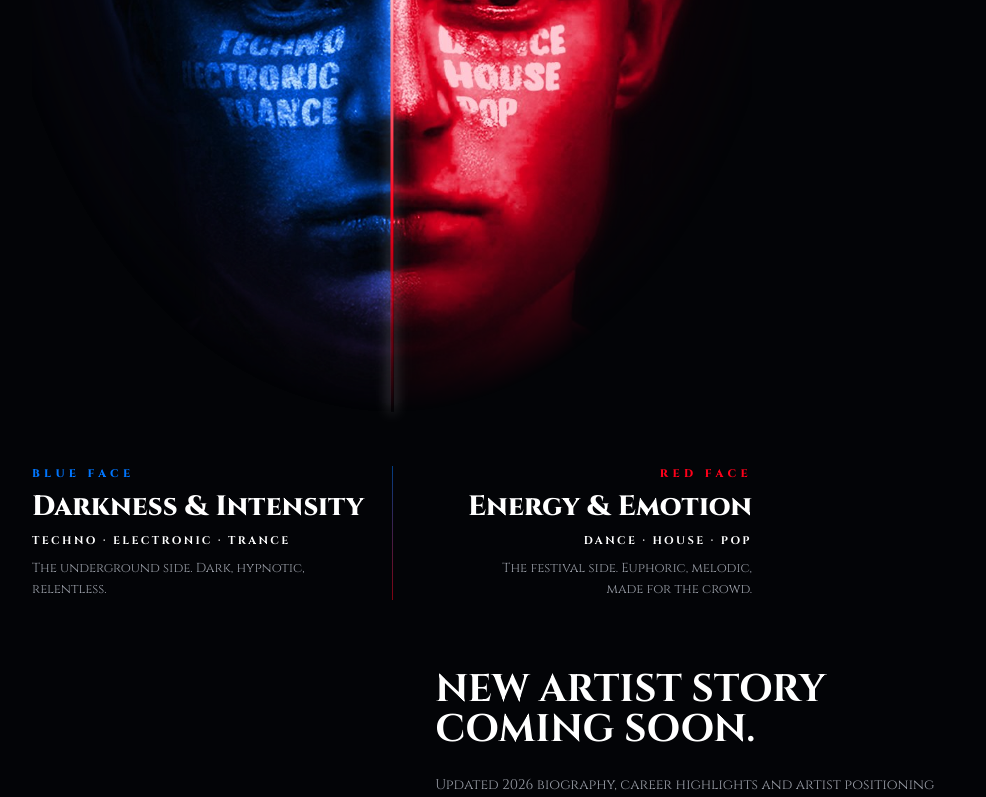
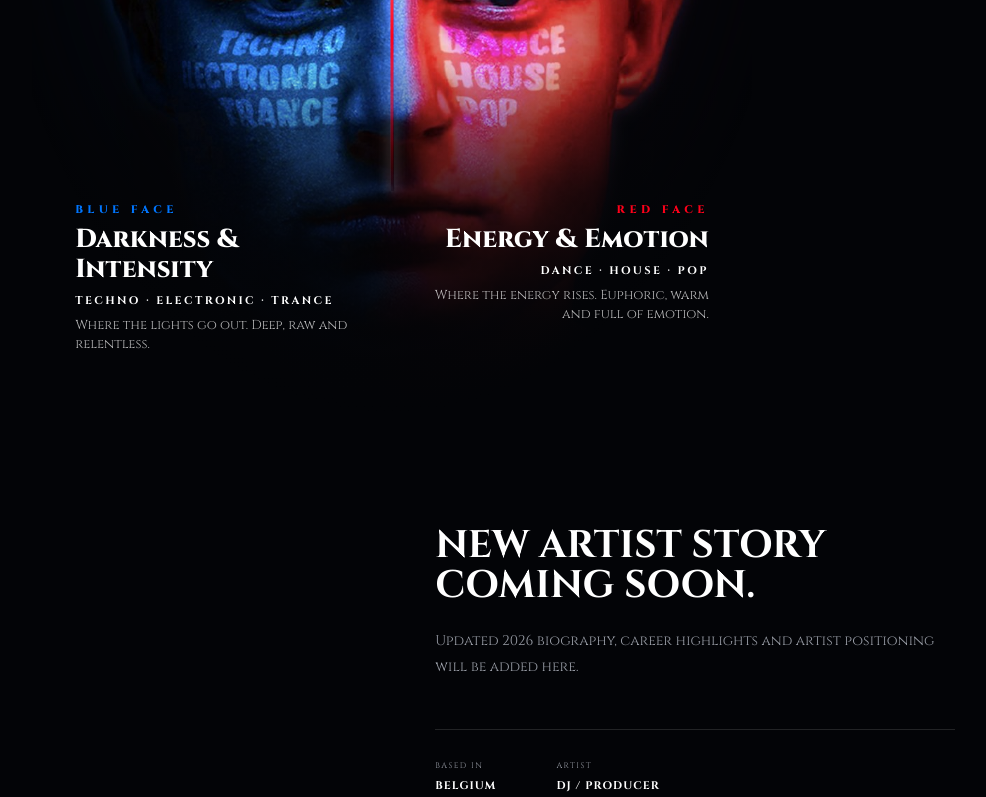
Before and after one commit to DieterTML/Di-tro-pitch-platform, a React (Vite) app: page / in a window 1280 px wide. Shown: the part 1690-2487 px from the top of the page, without its empty margins (248-1234 px from the left). Built offline with nearby package versions, Linux system fonts and the light colour scheme.

Commit message:
Fix 2 faces

```diff
--- a/src/components/TwoFaces.jsx
+++ b/src/components/TwoFaces.jsx
@@ -7,15 +7,13 @@ const MAX = 94;
 
 const clamp = (value) => Math.min(MAX, Math.max(MIN, value));
 
-// 1 while a face is at least half the picture, fading to 0.35 as the
-// other face takes over
-const emphasis = (share) =>
-  share >= 50 ? 1 : 0.35 + 0.65 * Math.max(0, (share - MIN) / (50 - MIN));
+// 0 in the middle, 1 when that face has taken over completely
+const takeover = (share) => Math.max(0, (share - 50) / (MAX - 50));
 
 function TwoFaces() {
   const { intro, images, faces } = artistData.twoFaces;
 
-  // how much of the picture the blue face covers, in percent
+  // where the line sits, in percent from the left (= share of the blue face)
   const [split, setSplit] = useState(50);
   const frameRef = useRef(null);
   const dragging = useRef(false);
@@ -53,7 +51,8 @@ function TwoFaces() {
     }
   };
 
-  const share = { blue: split, red: 100 - split };
+  const blue = takeover(split);
+  const red = takeover(100 - split);
 
   return (
     <div className="two-faces">
@@ -63,7 +62,11 @@ function TwoFaces() {
       <div
         className="two-faces-frame"
         ref={frameRef}
-        style={{ "--split": `${split}%` }}
+        style={{
+          "--split": `${split}%`,
+          "--blue-strength": blue,
+          "--red-strength": red,
+        }}
         onPointerDown={handlePointerDown}
         onPointerMove={handlePointerMove}
         onPointerUp={stopDragging}
@@ -71,17 +74,27 @@ function TwoFaces() {
       >
         <img
           className="two-faces-image"
-          src={images.red}
-          alt="Diètro, half lit red with Dance, House and Pop projected on his face"
+          src={images.base}
+          alt="Diètro, half lit blue and half lit red, with his genres projected on his face"
           draggable="false"
         />
 
+        {/* colour washes that flow in from the side you drag toward */}
         <img
-          className="two-faces-image two-faces-image-blue"
+          className="two-faces-image two-faces-wash two-faces-wash-blue"
           src={images.blue}
-          alt="Diètro, half lit blue with Techno, Electronic and Trance projected on his face"
+          alt=""
           draggable="false"
         />
+        <img
+          className="two-faces-image two-faces-wash two-faces-wash-red"
+          src={images.red}
+          alt=""
+          draggable="false"
+        />
+
+        {/* black fade from the lips down, so the text reads clearly */}
+        <div className="two-faces-shade" />
 
         <div
           className="two-faces-handle"
@@ -99,14 +112,13 @@ function TwoFaces() {
             <ChevronRight size={18} />
           </span>
         </div>
-      </div>
 
-      <div className="two-faces-captions">
         {faces.map((face) => (
           <div
             className={`face-caption face-caption-${face.side}`}
             key={face.side}
-            style={{ opacity: emphasis(share[face.side]) }}
+            // the face you drag away from steps back
+            style={{ opacity: 1 - 0.6 * (face.side === "blue" ? red : blue) }}
           >
             <span className="face-caption-name">{face.name}</span>
             <strong>{face.mood}</strong>
--- a/src/data/artistData.js
+++ b/src/data/artistData.js
@@ -14,8 +14,9 @@ export const artistData = {
   // ones projected onto the face in the photo; blue is the left of the
   // face, red the right.
   twoFaces: {
-    intro: "Two musical identities. One artist.",
+    intro: "One person, two identities",
     images: {
+      base: "/media/two-faces/2-faces.jpg",
       blue: "/media/two-faces/2-faces-blue.jpg",
       red: "/media/two-faces/2-faces-red.jpg",
     },
@@ -25,14 +26,14 @@ export const artistData = {
         name: "BLUE FACE",
         mood: "Darkness & Intensity",
         genres: ["Techno", "Electronic", "Trance"],
-        line: "The underground side. Dark, hypnotic, relentless.",
+        line: "Where the lights go out. Deep, raw and relentless.",
       },
       {
         side: "red",
         name: "RED FACE",
         mood: "Energy & Emotion",
         genres: ["Dance", "House", "Pop"],
-        line: "The festival side. Euphoric, melodic, made for the crowd.",
+        line: "Where the energy rises. Euphoric, warm and full of emotion.",
       },
     ],
   },
--- a/src/styles.css
+++ b/src/styles.css
@@ -591,16 +591,68 @@ a {
   );
 }
 
-.two-faces-image-blue {
-  clip-path: inset(0 calc(100% - var(--split)) 0 0);
+/* the washes: the original lighting stays, and the face you drag toward
+   flows in over it with a wide soft edge that trails the line */
+.two-faces-wash {
+  --edge: radial-gradient(
+    ellipse 56% 52% at 50% 44%,
+    black 68%,
+    transparent 100%
+  );
+
+  -webkit-mask-composite: source-in;
+  mask-composite: intersect;
+}
+
+.two-faces-wash-blue {
+  --flow: linear-gradient(
+    90deg,
+    black calc(var(--split) - 35%),
+    transparent calc(var(--split) + 8%)
+  );
+
+  -webkit-mask-image: var(--flow), var(--edge);
+  mask-image: var(--flow), var(--edge);
+
+  opacity: calc(var(--blue-strength) * 0.7);
+}
+
+.two-faces-wash-red {
+  --flow: linear-gradient(
+    90deg,
+    transparent calc(var(--split) - 8%),
+    black calc(var(--split) + 35%)
+  );
+
+  -webkit-mask-image: var(--flow), var(--edge);
+  mask-image: var(--flow), var(--edge);
+
+  opacity: calc(var(--red-strength) * 0.7);
+}
+
+.two-faces-shade {
+  position: absolute;
+  z-index: 1;
+  inset: 0;
+
+  pointer-events: none;
+
+  background: linear-gradient(
+    to bottom,
+    transparent 64%,
+    rgba(3, 4, 7, 0.7) 76%,
+    rgba(3, 4, 7, 0.92) 88%,
+    var(--black)
+  );
 }
 
 /* the line you drag */
 .two-faces-handle {
   position: absolute;
   z-index: 2;
-  top: 4%;
-  bottom: 4%;
+  top: 6%;
+  /* stops at the lips, where the text starts */
+  bottom: 24%;
   left: var(--split);
 
   width: 44px;
@@ -675,46 +727,30 @@ a {
   width: 5px;
 }
 
-/* the two faces, under the picture */
-.two-faces-captions {
-  position: relative;
-
-  width: min(100%, 720px);
-  margin: 10px auto 0;
-
-  display: grid;
-  grid-template-columns: 1fr 1fr;
-  gap: 40px;
-}
-
-.two-faces-captions::before {
-  content: "";
-
-  position: absolute;
-  top: 0;
-  bottom: 0;
-  left: 50%;
-
-  width: 1px;
-
-  background: linear-gradient(
-    to bottom,
-    var(--dietro-blue),
-    var(--dietro-red)
-  );
-
-  opacity: 0.5;
-}
-
+/* the two faces, written on the picture from the lips down */
 .face-caption {
+  position: absolute;
+  z-index: 3;
+  top: 77%;
+
+  width: 40%;
+
   display: flex;
   flex-direction: column;
-  gap: 10px;
+  gap: 8px;
+
+  pointer-events: none;
 
   transition: opacity 0.3s ease;
 }
 
+.face-caption-blue {
+  left: 6%;
+}
+
 .face-caption-red {
+  right: 6%;
+
   align-items: flex-end;
   text-align: right;
 }
@@ -734,7 +770,7 @@ a {
 }
 
 .face-caption strong {
-  font-size: clamp(17px, 2.2vw, 28px);
+  font-size: clamp(14px, 2.2vw, 26px);
   font-weight: 800;
   line-height: 1.15;
 }
@@ -747,17 +783,15 @@ a {
 }
 
 .face-caption p {
-  max-width: 280px;
-
-  color: var(--grey);
+  color: rgba(255, 255, 255, 0.7);
 
   font-size: 13px;
-  line-height: 1.6;
+  line-height: 1.5;
 }
 
 @media (max-width: 700px) {
-  .two-faces-captions {
-    gap: 24px;
+  .face-caption {
+    gap: 5px;
   }
 
   .face-caption-name {
@@ -771,7 +805,7 @@ a {
   }
 
   .face-caption p {
-    font-size: 11px;
+    font-size: 10px;
   }
 
   .two-faces-knob {
```
Also changed, not shown: public/media/two-faces/2-faces.jpg (added).
